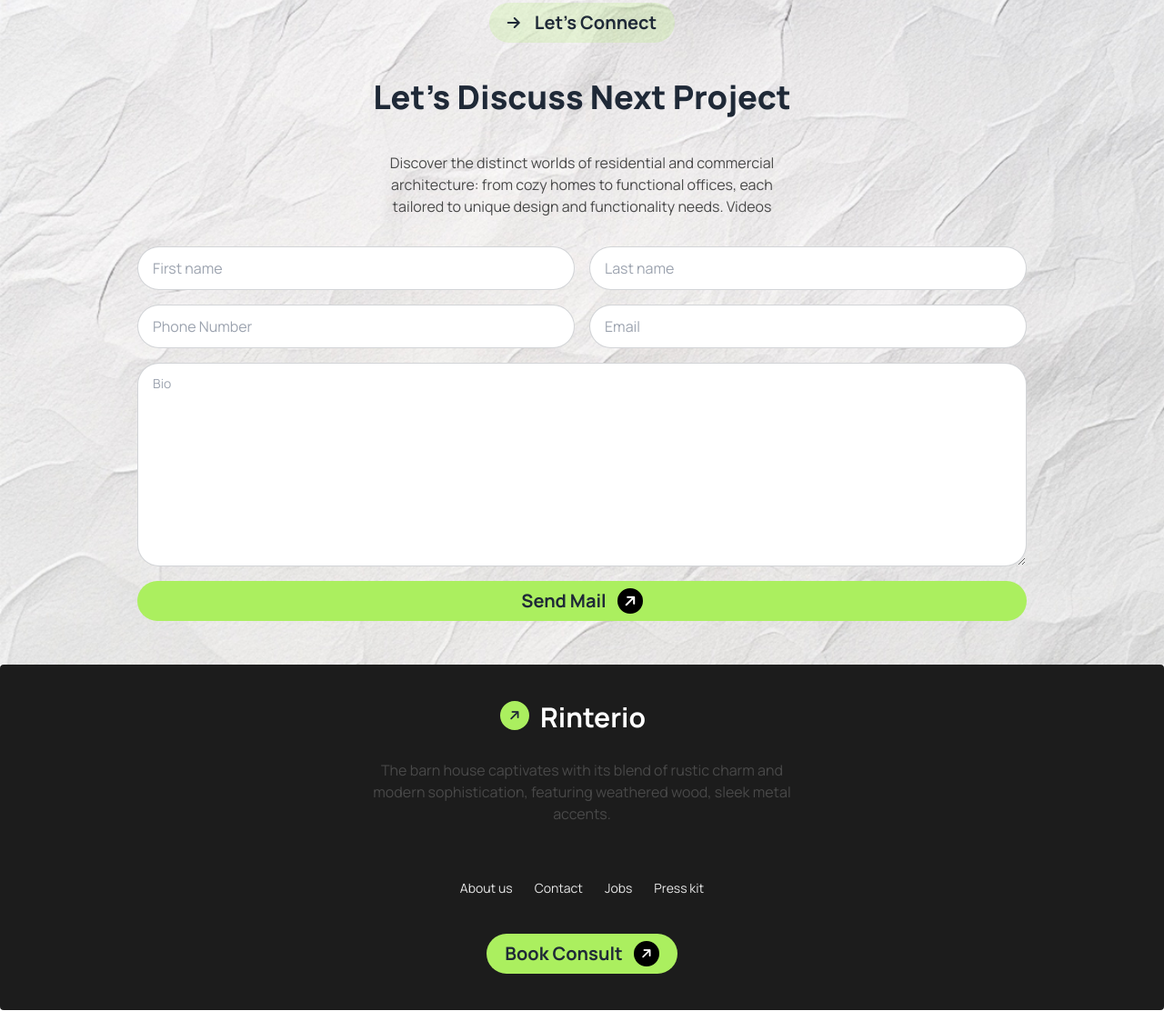
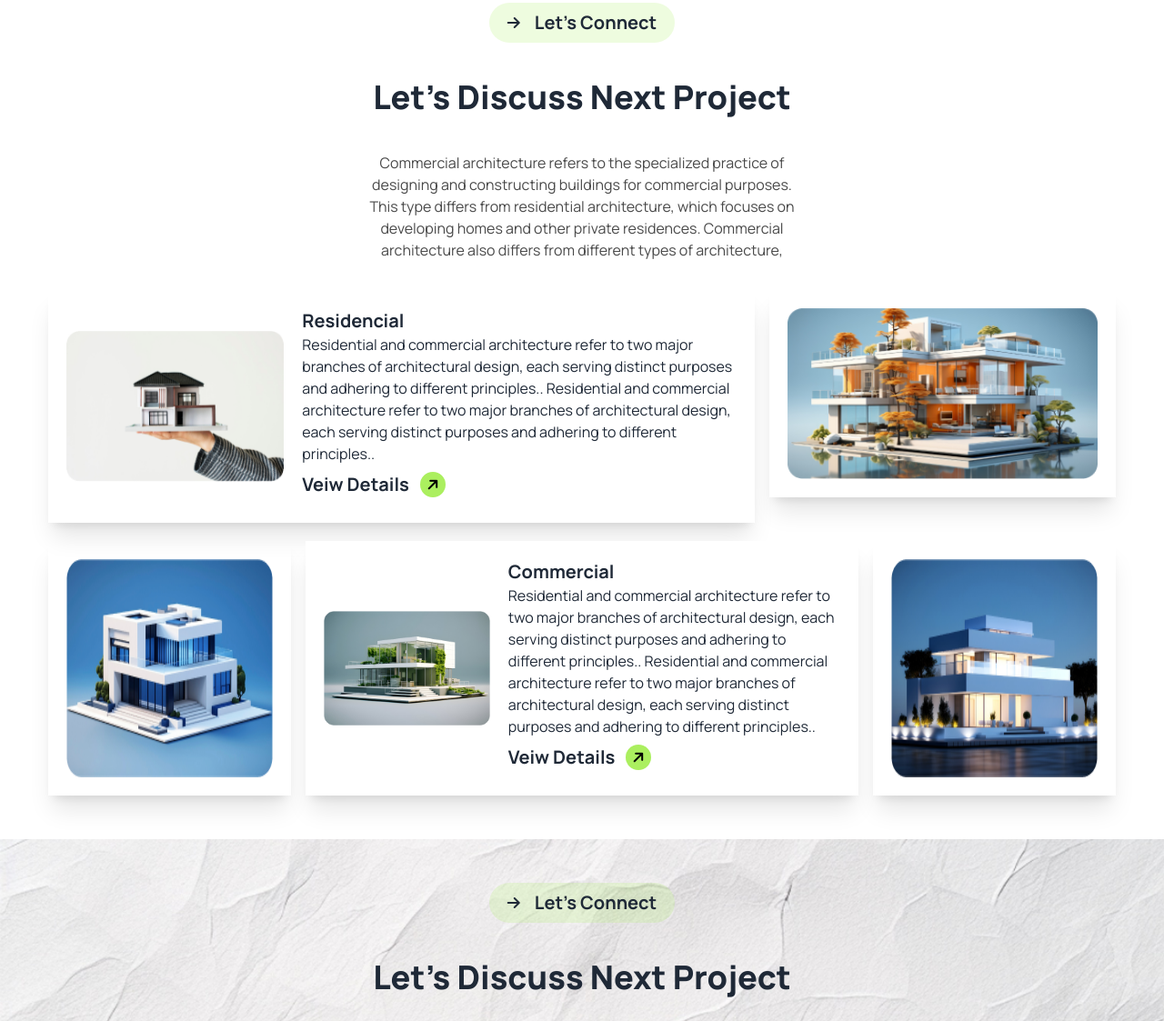
Before and after one commit to munnikhanam/Architect-Dream, a plain HTML site: page index.html in a window 1280 px wide. Shown: the part 2803-3926 px from the top of the page at 91% size. Drawn offline with nearby package versions, Linux system fonts and the light colour scheme.

Commit message:
connect-properly -resposive-part-commit

```diff
--- a/index.html
+++ b/index.html
@@ -330,7 +330,113 @@
         </div>
       </section>
       <!-- Work-part-ended -->
+      <!-- portfolio-part-started -->
+      <section>
+        <div class="portfolio-content w-11/12 mx-auto py-12">
+          <div class="connect-part-tittle text-center">
+            <button class="px-5 py-2 bg-[#ABEF5F33] rounded-3xl">
+              <a href="" class="flex items-center">
+                <i class="fa-solid fa-arrow-right mr-4"></i>
+                <span class="text-xl font-bold">Let’s Connect</span>
+              </a>
+            </button>
+            <h2 class="font-extrabold text-2xl lg:text-4xl my-10">
+              Let’s Discuss Next Project
+            </h2>
+            <p class="text-secondary text-base lg:w-2/5 mx-auto mb-8">
+              Commercial architecture refers to the specialized practice of
+              designing and constructing buildings for commercial purposes. This
+              type differs from residential architecture, which focuses on
+              developing homes and other private residences. Commercial
+              architecture also differs from different types of architecture,
+            </p>
+          </div>
+          <div class="portfolio-cards">
+            <div class="grid grid-cols-1 lg:grid-cols-3 gap-4 mb-5">
+              <div
+                class="md:flex items-center gap-5 bg-base-100 shadow-xl md:col-span-2 px-5 py-5"
+              >
+                <div class="md:w-1/3">
+                  <img class="w-full h-full" src="./assets/img1.png" alt="" />
+                </div>
 
+                <div class="md:w-2/3">
+                  <h2 class="card-title font-bold">Residencial</h2>
+                  <p>
+                    Residential and commercial architecture refer to two major
+                    branches of architectural design, each serving distinct
+                    purposes and adhering to different principles.. Residential
+                    and commercial architecture refer to two major branches of
+                    architectural design, each serving distinct purposes and
+                    adhering to different principles..
+                  </p>
+                  <div class="card-actions justify-start">
+                    <button class="py-2 rounded-3xl">
+                      <a href="" class="flex items-center">
+                        <span class="text-xl font-bold">Veiw Details</span>
+                        <i
+                          class="fa-solid fa-arrow-right w-7 h-7 rounded-full flex justify-center items-center bg-button text-black ml-3 -rotate-45 p-2"
+                        ></i>
+                      </a>
+                    </button>
+                  </div>
+                </div>
+              </div>
+              <img
+                class="md:w-full p-5 shadow-xl"
+                src="./assets/img2.png"
+                alt=""
+              />
+            </div>
+            <div class="lg:flex gap-4">
+              <img
+                class="md:flex-none p-5 shadow-xl"
+                src="./assets/img3.png"
+                alt=""
+              />
+              <div
+                class="lg:flex items-center gap-5 bg-base-100 shadow-xl md:col-span-2 px-5 py-5"
+              >
+                <div class="md:w-1/3">
+                  <img
+                    class="md:w-full h-full"
+                    src="./assets/img4.png"
+                    alt=""
+                  />
+                </div>
+
+                <div class="md:w-2/3">
+                  <h2 class="card-title font-bold">Commercial</h2>
+                  <p class="text-sm lg:text-base">
+                    Residential and commercial architecture refer to two major
+                    branches of architectural design, each serving distinct
+                    purposes and adhering to different principles.. Residential
+                    and commercial architecture refer to two major branches of
+                    architectural design, each serving distinct purposes and
+                    adhering to different principles..
+                  </p>
+                  <div class="card-actions justify-start">
+                    <button class="py-2 rounded-3xl">
+                      <a href="" class="flex items-center">
+                        <span class="text-xl font-bold">Veiw Details</span>
+                        <i
+                          class="fa-solid fa-arrow-right w-7 h-7 rounded-full flex justify-center items-center bg-button text-black ml-3 -rotate-45 p-2"
+                        ></i>
+                      </a>
+                    </button>
+                  </div>
+                </div>
+              </div>
+              <img
+                class="lg:grow-0 p-5 shadow-xl"
+                src="./assets/img5.png"
+                alt=""
+              />
+            </div>
+          </div>
+        </div>
+      </section>
+      <!-- portfolio-part-ended -->
       <!-- connect-part-started -->
 
       <section class="bg-connect-texture py-12 bg-cover bg-no-repeat bg-center">
```
